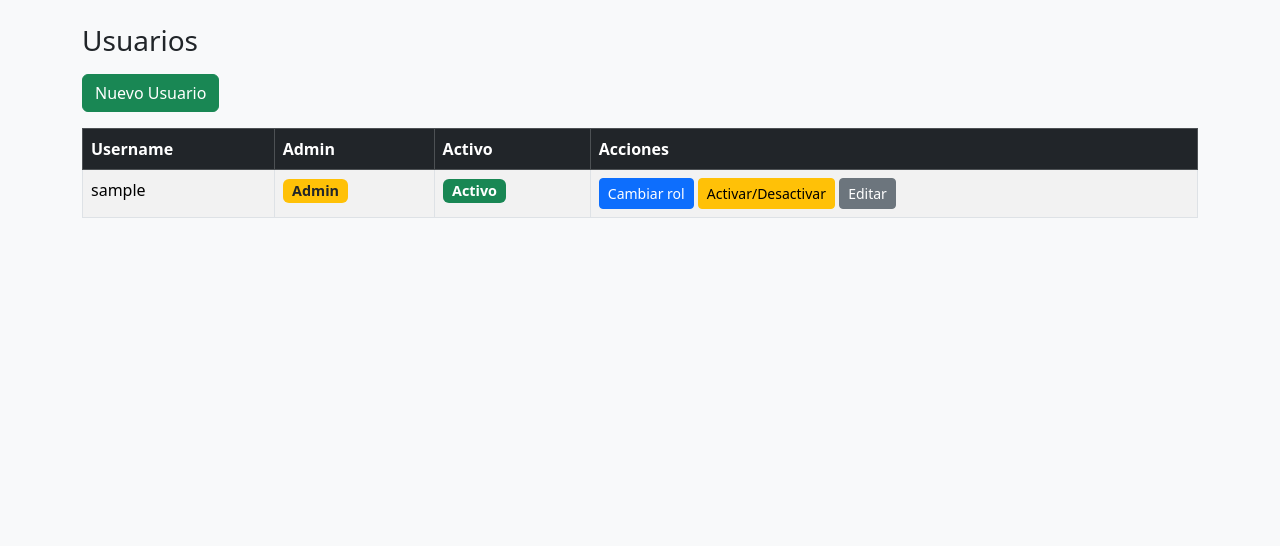
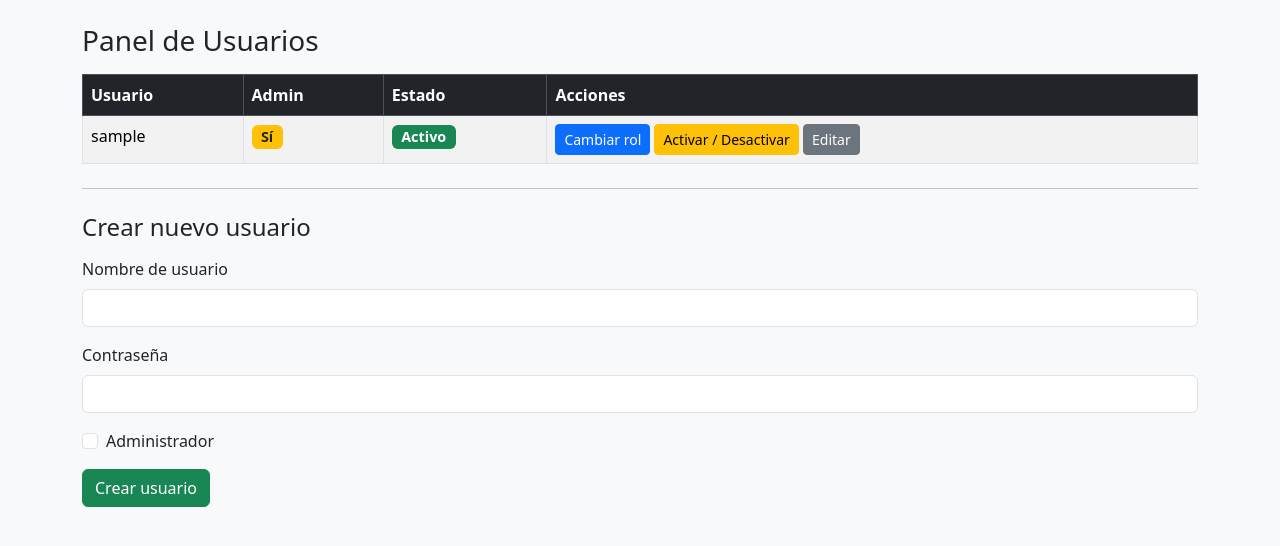
Before and after one commit to Agustin1112/guardias_it, a Flask app: page /usuarios in a window 1280 px wide. Shown: the part 56-602 px from the top of the page. Run offline with Flask 3, Linux system fonts and the light colour scheme; a user stored in the database is signed in; a database or web service that is not in the repository returns one stand-in record (values such as "Sample title"); some libraries are stand-ins or nearby versions.

Commit message:
Unificar panel de usuarios y creación en una sola vista

```diff
--- a/templates/usuarios.html
+++ b/templates/usuarios.html
@@ -1,16 +1,14 @@
 {% extends "base.html" %}
 
 {% block content %}
-<h3 class="mb-3">Usuarios</h3>
+<h3 class="mb-3">Panel de Usuarios</h3>
 
-<a href="{{ url_for('nuevo_usuario') }}" class="btn btn-success mb-3">Nuevo Usuario</a>
-
-<table class="table table-striped table-bordered">
+<table class="table table-striped table-bordered mb-4">
     <thead class="table-dark">
         <tr>
-            <th>Username</th>
+            <th>Usuario</th>
             <th>Admin</th>
-            <th>Activo</th>
+            <th>Estado</th>
             <th>Acciones</th>
         </tr>
     </thead>
@@ -18,51 +16,101 @@
         {% for u in usuarios %}
         <tr id="user-{{ u.id }}">
             <td>{{ u.username }}</td>
+
             <td>
-                <span class="badge {% if u.es_admin %}bg-warning text-dark{% else %}bg-secondary{% endif %}" id="admin-badge-{{ u.id }}">
-                    {% if u.es_admin %}Admin{% else %}Usuario{% endif %}
+                <span class="badge {% if u.es_admin %}bg-warning text-dark{% else %}bg-secondary{% endif %}"
+                      id="admin-badge-{{ u.id }}">
+                    {% if u.es_admin %}Sí{% else %}No{% endif %}
                 </span>
             </td>
+
             <td>
-                <span class="badge {% if u.activo %}bg-success{% else %}bg-danger{% endif %}" id="activo-badge-{{ u.id }}">
+                <span class="badge {% if u.activo %}bg-success{% else %}bg-danger{% endif %}"
+                      id="activo-badge-{{ u.id }}">
                     {% if u.activo %}Activo{% else %}Inactivo{% endif %}
                 </span>
             </td>
+
             <td>
-                <button class="btn btn-sm btn-primary" onclick="toggleAdmin({{ u.id }})">Cambiar rol</button>
-                <button class="btn btn-sm btn-warning" onclick="toggleActivo({{ u.id }})">Activar/Desactivar</button>
-                <a href="{{ url_for('editar_usuario', user_id=u.id) }}" class="btn btn-sm btn-secondary">Editar</a>
+                <button class="btn btn-sm btn-primary"
+                        onclick="toggleAdmin({{ u.id }})">
+                    Cambiar rol
+                </button>
+
+                <button class="btn btn-sm btn-warning"
+                        onclick="toggleActivo({{ u.id }})">
+                    Activar / Desactivar
+                </button>
+
+                <a href="{{ url_for('editar_usuario', user_id=u.id) }}"
+                   class="btn btn-sm btn-secondary">
+                    Editar
+                </a>
             </td>
         </tr>
         {% endfor %}
     </tbody>
 </table>
 
+<hr class="my-4">
+
+<h4>Crear nuevo usuario</h4>
+
+<form method="POST" action="{{ url_for('nuevo_usuario') }}" class="mt-3">
+    <div class="mb-3">
+        <label class="form-label">Nombre de usuario</label>
+        <input type="text"
+               name="username"
+               class="form-control"
+               required>
+    </div>
+
+    <div class="mb-3">
+        <label class="form-label">Contraseña</label>
+        <input type="password"
+               name="password"
+               class="form-control"
+               required>
+    </div>
+
+    <div class="form-check mb-3">
+        <input class="form-check-input"
+               type="checkbox"
+               name="es_admin"
+               id="es_admin">
+        <label class="form-check-label" for="es_admin">
+            Administrador
+        </label>
+    </div>
+
+    <button class="btn btn-success">
+        Crear usuario
+    </button>
+</form>
+
 <script>
 async function toggleAdmin(userId) {
     const response = await fetch(`/usuarios/${userId}/toggle-admin`, {
-        method: 'POST',
-        headers: {'Content-Type': 'application/json'}
+        method: 'POST'
     });
+
     if (response.ok) {
         const badge = document.getElementById(`admin-badge-${userId}`);
-        if (badge.textContent.trim() === 'Admin') {
-            badge.textContent = 'Usuario';
+        if (badge.textContent.trim() === 'Sí') {
+            badge.textContent = 'No';
             badge.className = 'badge bg-secondary';
         } else {
-            badge.textContent = 'Admin';
+            badge.textContent = 'Sí';
             badge.className = 'badge bg-warning text-dark';
         }
-    } else {
-        alert('Error al cambiar el rol del usuario');
     }
 }
 
 async function toggleActivo(userId) {
     const response = await fetch(`/usuarios/toggle/${userId}`, {
-        method: 'POST',
-        headers: {'Content-Type': 'application/json'}
+        method: 'POST'
     });
+
     if (response.ok) {
         const badge = document.getElementById(`activo-badge-${userId}`);
         if (badge.textContent.trim() === 'Activo') {
@@ -72,9 +120,8 @@ async function toggleActivo(userId) {
             badge.textContent = 'Activo';
             badge.className = 'badge bg-success';
         }
-    } else {
-        alert('Error al cambiar el estado del usuario');
     }
 }
 </script>
+
 {% endblock %}
```
